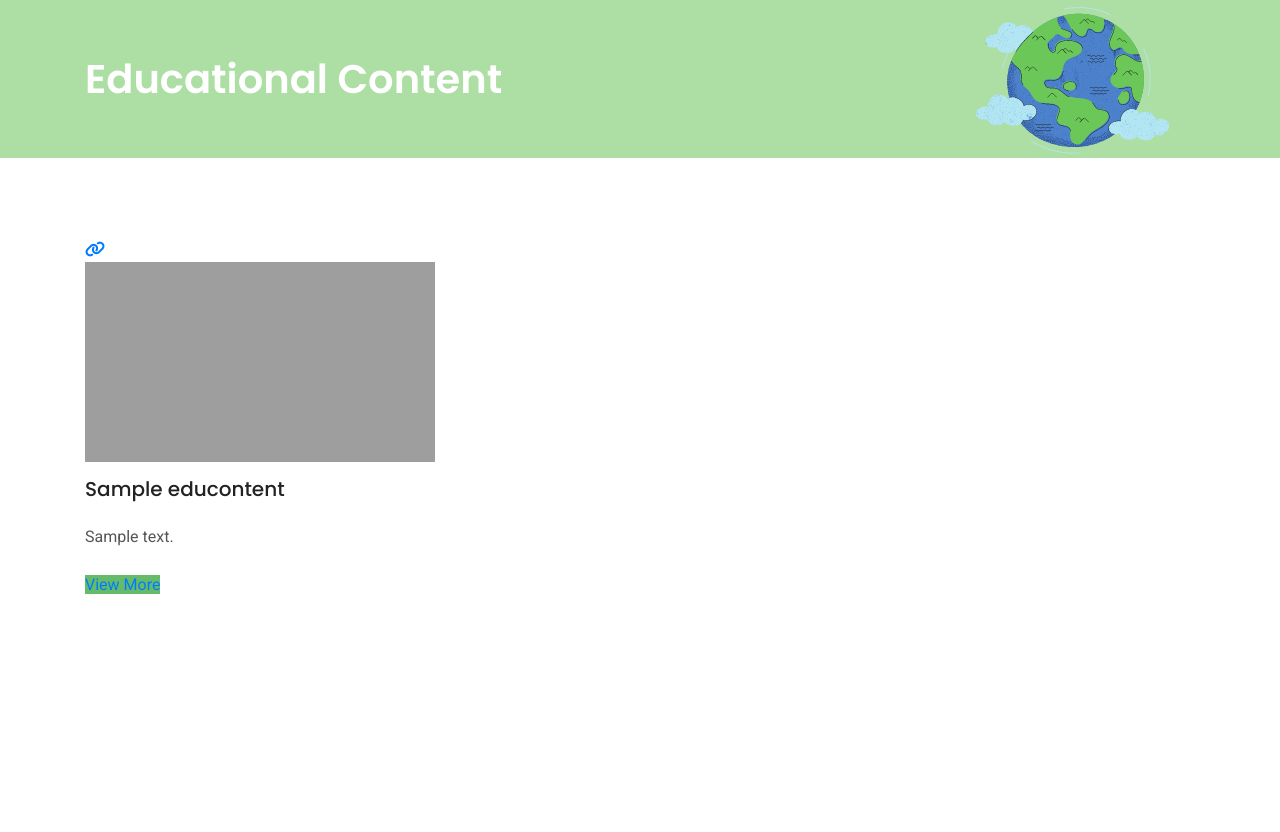
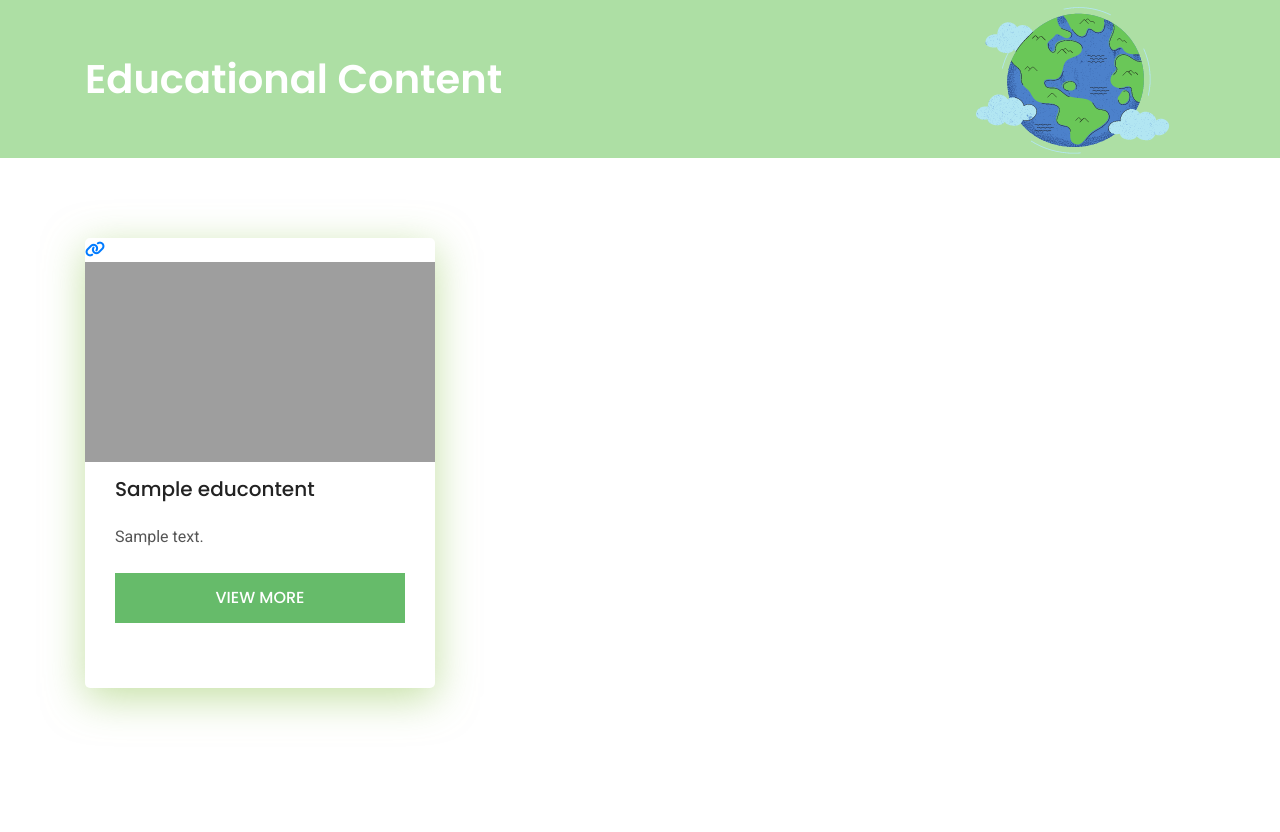
Before and after one commit to Zoyak02/EcoTrace, a PHP site: page /bit216/display3.php in a window 1280 px wide. Shown: the part 100-932 px from the top of the page. Run offline with PHP 8.4, Linux system fonts and the light colour scheme; tables that the repository leaves empty or names only in its code hold one stand-in row (values such as "Sample post"); data that the repository does not hold is empty; some libraries are stand-ins or nearby versions.

Commit message:
display content (working in progress)

```diff
--- a/css/custom.css
+++ b/css/custom.css
@@ -4305,3 +4305,77 @@ section.wf100.p80.fcampaigns {
 	transition: all ease-in-out 0.3s;
 	-webkit-transition: all ease-in-out 0.3s;
 }
+
+/*****************************************
+************* Education display **********
+******************************************/
+
+.campaign-box {
+	width: 100%;
+	float: left;
+	overflow: hidden;
+	background: #fff;
+	border-radius: 5px;
+	box-shadow: 0 10px 40px rgba(156,204,101,.60);
+}
+.campaign-txt {
+	padding: 30px;
+	clear: both;
+}
+a.dbutton {
+	background: red;
+	display: block;
+	text-align: center;
+	line-height: 50px;
+	color: #fff;
+	background: rgb(104,159,56); /* Old browsers */
+	background: -moz-linear-gradient(left, rgba(104,159,56,1) 0%, rgba(139,195,74,1) 100%); /* FF3.6-15 */
+	background: -webkit-linear-gradient(left, rgba(104,159,56,1) 0%, rgba(139,195,74,1) 100%); /* Chrome10-25,Safari5.1-6 */
+	background: linear-gradient(to right, rgba(104,159,56,1) 0%, rgba(139,195,74,1) 100%); /* W3C, IE10+, FF16+, Chrome26+, Opera12+, Safari7+ */
+	font-family: 'Poppins', sans-serif;
+	font-size: 16px;
+	font-weight: 500;
+	text-transform: uppercase;
+}
+.campaign-txt .progress {
+	width: 100%;
+	margin-bottom: 20px;
+	height: 10px;
+	background: #e6e6e6;
+}
+.campaign-txt .progress .progress-bar {
+	background: #8bc34a;
+	border-radius: 10px;
+}
+ul.participants, .campaign-txt h5 {
+	margin-bottom: 25px;
+}
+.campaign-txt h6 a, .campaign-txt h5 a {
+	color: #222;
+}
+.campaign-thumb {
+	position: relative;
+	overflow: hidden;
+}
+.campaign-thumb:after {
+	position: absolute;
+	left: 0;
+	top: 0;
+	background: rgba(0,0,0,.5);
+	content: "";
+	width: 100%;
+	height: 100%;
+	opacity: 0;
+}
+.campaign-box:hover .campaign-thumb:after {
+	opacity: 1;
+}
+.campaign-box:hover .campaign-thumb a {
+	opacity: 1;
+	top: 0;
+}
+.campaign-box:hover h6 a, .campaign-box:hover h5 a {
+	color: #8bc34a;
+}
+
+/***************  Education display End  *****************/
--- a/display3.php
+++ b/display3.php
@@ -38,7 +38,6 @@ $totalPages = ceil($rowCount / $itemsPerPage);
     <meta name="author" content="">
     <link rel="icon" href="images/favicon.png">
     <script src="https://kit.fontawesome.com/877d2cecdc.js" crossorigin="anonymous"></script>
-    <title>Educational Content</title>
     <!-- CSS FILES START -->
     <link href="css/custom.css" rel="stylesheet">
     <link href="css/color.css" rel="stylesheet">
@@ -113,17 +112,17 @@ $totalPages = ceil($rowCount / $itemsPerPage);
                                                   data-image="' . htmlspecialchars($fetch_src . $row['content']) . '"
                                                   data-description="' . htmlspecialchars($row['description']) . '"><i class="fas fa-link"></i></a>';
               echo '<div class="image-container" style="width: 100%; height: 200px; overflow: hidden;">';
-              echo '<img src="' . $fetch_src . $row['image'] . '" alt="" style="width: 100%; height: 100%; object-fit: cover;">';
+              echo '<img src="' . $fetch_src . $row['content'] . '" alt="" style="width: 100%; height: 100%; object-fit: cover;">';
               echo '</div>';
               echo '</div>';
               echo '<div class="campaign-txt" style="padding-top:15px;">';
               echo '<h6 style="height:40px;">' . $row['title'] . '</a></h6>';
-              echo '<p style="margin-bottom:0px;">' . truncateText($row['description'], 120) . '</p>'; //style="height:40px; padding-top:3px;"truncateText($row['description'], 120)
+              echo '<p style="margin-bottom:0px;">' . truncateText($row['description'], 120) . '</p>'; //style="height:40px; padding-top:3px;"
               echo '<br>';
               // Add data attributes to the "View More" link for modal
               echo '<a href="#" class="dbutton" data-toggle="modal" data-target="#contentModal"
                       data-title="' . htmlspecialchars($row['title']) . '"
-                      data-image="' . htmlspecialchars($fetch_src . $row['image']) . '"
+                      data-image="' . htmlspecialchars($fetch_src . $row['content']) . '"
                       data-description="' . htmlspecialchars($row['description']) . '">View More</a>';
               echo '</div>';
               echo '</div>';
@@ -296,7 +295,7 @@ $totalPages = ceil($rowCount / $itemsPerPage);
             $('#contentModal').on('show.bs.modal', function (event) {
                 var button = $(event.relatedTarget);
                 var title = button.data('title');
-                var image = button.data('image');
+                var image = button.data('content');
                 var description = button.data('description');
 
                 var modal = $(this);
```
